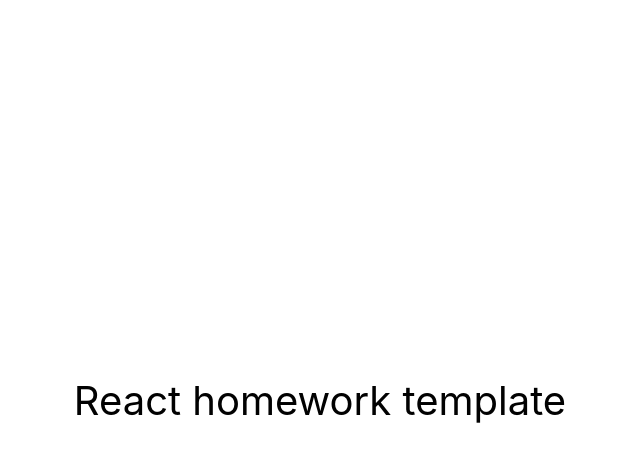
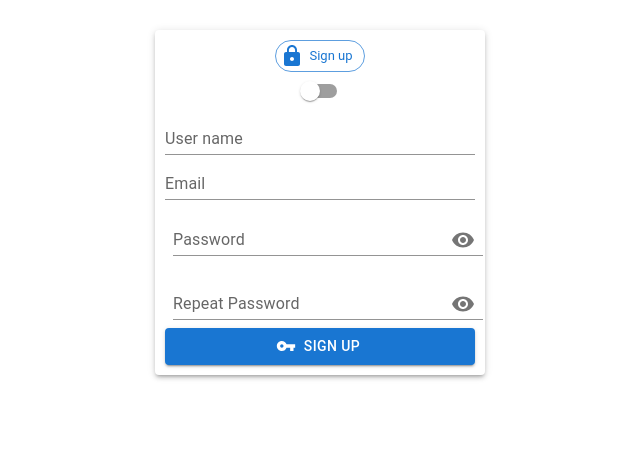
Before and after one commit to Michael-Zhinchyn/practice-react, a React (Create React App) app: page / in a window 1280 px wide. Shown: the top 462 px of the page, without its empty margins (320-960 px from the left). Built offline with nearby package versions, Linux system fonts and the light colour scheme.

Commit message:
update signup form

```diff
--- a/src/components/App.jsx
+++ b/src/components/App.jsx
@@ -1,16 +1,9 @@
+import AuthForm from 'pages/LoginPage';
+
 export const App = () => {
   return (
-    <div
-      style={{
-        height: '100vh',
-        display: 'flex',
-        justifyContent: 'center',
-        alignItems: 'center',
-        fontSize: 40,
-        color: '#010101'
-      }}
-    >
-      React homework template
+    <div>
+      <AuthForm />
     </div>
   );
 };
--- /dev/null
+++ b/src/components/GlobalStyle.js
@@ -0,0 +1,52 @@
+import { createGlobalStyle } from 'styled-components';
+import 'modern-normalize';
+
+export const GlobalStyle = createGlobalStyle`
+
+
+
+
+body {
+
+  margin: 0;
+  padding: 20px;
+  font-family: -apple-system, BlinkMacSystemFont, 'Roboto',
+    sans-serif;
+  -webkit-font-smoothing: antialiased;
+  -moz-osx-font-smoothing: grayscale;
+}
+
+code {
+  font-family: source-code-pro, Menlo, Monaco, Consolas, 'Courier New',
+    monospace;
+}
+
+
+
+ul,
+li,
+h1,
+h2,
+h3,
+p {
+    margin: 0;
+    padding: 0;
+}
+
+ul, ol, li {
+    list-style: none;
+}
+
+
+
+img {
+    display: block;
+    max-width: 100%;
+    height: auto;
+    }
+
+h1, h2 {
+    text-align: center;
+    margin: 40px auto 20px;
+}
+`;
--- /dev/null
+++ b/src/components/LoginSignUoForm/login.js
@@ -0,0 +1,65 @@
+import TextField from '@mui/material/TextField';
+import Input from '@mui/material/Input';
+import FormControl from '@mui/material/FormControl';
+import InputLabel from '@mui/material/InputLabel';
+import InputAdornment from '@mui/material/InputAdornment';
+import Visibility from '@mui/icons-material/Visibility';
+import VisibilityOff from '@mui/icons-material/VisibilityOff';
+import IconButton from '@mui/material/IconButton';
+import Button from '@mui/material/Button';
+import LoginIcon from '@mui/icons-material/Login';
+import { useState } from 'react';
+
+export const LoginForm = () => {
+  const [showPassword, setShowPassword] = useState(false);
+
+  // const [userNameInput, setUserNameInput] = useState('');
+  // const [userEmail, setUserEmail] = useState('');
+  // const [userPassword, setUserPassword] = useState('');
+
+  const handleClickShowPassword = () => setShowPassword(show => !show);
+
+  const handleMouseDownPassword = event => {
+    event.preventDefault();
+  };
+  return (
+    <div>
+      <p>
+        <TextField
+          id="standard-basic"
+          label="Email"
+          variant="standard"
+          fullWidth
+          size="small"
+        />
+      </p>
+      <p>
+        <FormControl sx={{ m: 1, width: '100%' }} variant="standard">
+          <InputLabel htmlFor="standard-adornment-password">
+            Password
+          </InputLabel>
+          <Input
+            id="standard-adornment-password"
+            type={showPassword ? 'text' : 'password'}
+            endAdornment={
+              <InputAdornment position="end">
+                <IconButton
+                  aria-label="toggle password visibility"
+                  onClick={handleClickShowPassword}
+                  onMouseDown={handleMouseDownPassword}
+                >
+                  {showPassword ? <VisibilityOff /> : <Visibility />}
+                </IconButton>
+              </InputAdornment>
+            }
+          />
+        </FormControl>
+      </p>
+      <p>
+        <Button fullWidth variant="contained" startIcon={<LoginIcon />}>
+          log in
+        </Button>
+      </p>
+    </div>
+  );
+};
--- /dev/null
+++ b/src/components/LoginSignUoForm/signup.js
@@ -0,0 +1,98 @@
+import TextField from '@mui/material/TextField';
+import Input from '@mui/material/Input';
+import FormControl from '@mui/material/FormControl';
+import InputLabel from '@mui/material/InputLabel';
+import InputAdornment from '@mui/material/InputAdornment';
+import Visibility from '@mui/icons-material/Visibility';
+import VisibilityOff from '@mui/icons-material/VisibilityOff';
+import IconButton from '@mui/material/IconButton';
+import Button from '@mui/material/Button';
+import VpnKeyIcon from '@mui/icons-material/VpnKey';
+
+import { useState } from 'react';
+
+export const SignUpForm = () => {
+  const [showPassword, setShowPassword] = useState(false);
+
+  // const [userNameInput, setUserNameInput] = useState('');
+  // const [userEmail, setUserEmail] = useState('');
+  // const [userPassword, setUserPassword] = useState('');
+
+  const handleClickShowPassword = () => setShowPassword(show => !show);
+
+  const handleMouseDownPassword = event => {
+    event.preventDefault();
+  };
+
+  return (
+    <div>
+      <p>
+        <TextField
+          id="standard-basic"
+          label="User name"
+          variant="standard"
+          fullWidth
+          size="small"
+        />
+      </p>
+      <p>
+        <TextField
+          id="standard-basic"
+          label="Email"
+          variant="standard"
+          fullWidth
+          size="small"
+        />
+      </p>
+      <p>
+        <FormControl sx={{ m: 1, width: '100%' }} variant="standard">
+          <InputLabel htmlFor="standard-adornment-password">
+            Password
+          </InputLabel>
+          <Input
+            id="standard-adornment-password"
+            type={showPassword ? 'text' : 'password'}
+            endAdornment={
+              <InputAdornment position="end">
+                <IconButton
+                  aria-label="toggle password visibility"
+                  onClick={handleClickShowPassword}
+                  onMouseDown={handleMouseDownPassword}
+                >
+                  {showPassword ? <VisibilityOff /> : <Visibility />}
+                </IconButton>
+              </InputAdornment>
+            }
+          />
+        </FormControl>
+      </p>
+      <p>
+        <FormControl sx={{ m: 1, width: '100%' }} variant="standard">
+          <InputLabel htmlFor="standard-adornment-password">
+            Repeat Password
+          </InputLabel>
+          <Input
+            id="standard-adornment-password"
+            type={showPassword ? 'text' : 'password'}
+            endAdornment={
+              <InputAdornment position="end">
+                <IconButton
+                  aria-label="toggle password visibility"
+                  onClick={handleClickShowPassword}
+                  onMouseDown={handleMouseDownPassword}
+                >
+                  {showPassword ? <VisibilityOff /> : <Visibility />}
+                </IconButton>
+              </InputAdornment>
+            }
+          />
+        </FormControl>
+      </p>
+      <p>
+        <Button fullWidth variant="contained" startIcon={<VpnKeyIcon />}>
+          sign up
+        </Button>
+      </p>
+    </div>
+  );
+};
--- a/src/index.css
+++ /dev/null
@@ -1,15 +0,0 @@
-@import-normalize; /* bring in normalize.css styles */
-
-body {
-  margin: 0;
-  font-family: -apple-system, BlinkMacSystemFont, 'Segoe UI', 'Roboto', 'Oxygen',
-    'Ubuntu', 'Cantarell', 'Fira Sans', 'Droid Sans', 'Helvetica Neue',
-    sans-serif;
-  -webkit-font-smoothing: antialiased;
-  -moz-osx-font-smoothing: grayscale;
-}
-
-code {
-  font-family: source-code-pro, Menlo, Monaco, Consolas, 'Courier New',
-    monospace;
-}
--- a/src/index.js
+++ b/src/index.js
@@ -1,10 +1,11 @@
 import React from 'react';
 import ReactDOM from 'react-dom/client';
 import { App } from 'components/App';
-import './index.css';
+import { GlobalStyle } from 'components/GlobalStyle';
 
 ReactDOM.createRoot(document.getElementById('root')).render(
   <React.StrictMode>
     <App />
+    <GlobalStyle />
   </React.StrictMode>
 );
--- /dev/null
+++ b/src/pages/LoginPage.js
@@ -0,0 +1,51 @@
+import Paper from '@mui/material/Paper';
+import Chip from '@mui/material/Chip';
+import FaceIcon from '@mui/icons-material/Face';
+import LockIcon from '@mui/icons-material/Lock';
+import Switch from '@mui/material/Switch';
+import { useState } from 'react';
+
+import { StyledFormWrapper } from './LoginPage.styled';
+import { SignUpForm } from 'components/LoginSignUoForm/signup';
+import { LoginForm } from 'components/LoginSignUoForm/login';
+
+const AuthForm = () => {
+  const [checked, setChecked] = useState(false);
+
+  const handleChange = event => {
+    setChecked(event.target.checked);
+  };
+
+  return (
+    <StyledFormWrapper>
+      <Paper elevation={3} style={{ padding: '10px' }}>
+        {checked ? (
+          <Chip
+            icon={<FaceIcon />}
+            label="Log in"
+            color="primary"
+            variant="outlined"
+          />
+        ) : (
+          <Chip
+            icon={<LockIcon />}
+            label="Sign up"
+            color="primary"
+            variant="outlined"
+          />
+        )}
+
+        <br></br>
+        <Switch
+          checked={checked}
+          onChange={handleChange}
+          inputProps={{ 'aria-label': 'controlled' }}
+        />
+
+        {checked ? <LoginForm /> : <SignUpForm />}
+      </Paper>
+    </StyledFormWrapper>
+  );
+};
+
+export default AuthForm;
--- /dev/null
+++ b/src/pages/LoginPage.styled.js
@@ -0,0 +1,8 @@
+import styled from 'styled-components';
+
+export const StyledFormWrapper = styled.div`
+  text-align: center;
+  margin: 0 auto;
+  padding: 10px;
+  width: 350px;
+`;
```
Also changed, not shown: package.json (+7 -1 lines), 1 other file (tests, documents, lock files or other folders).
